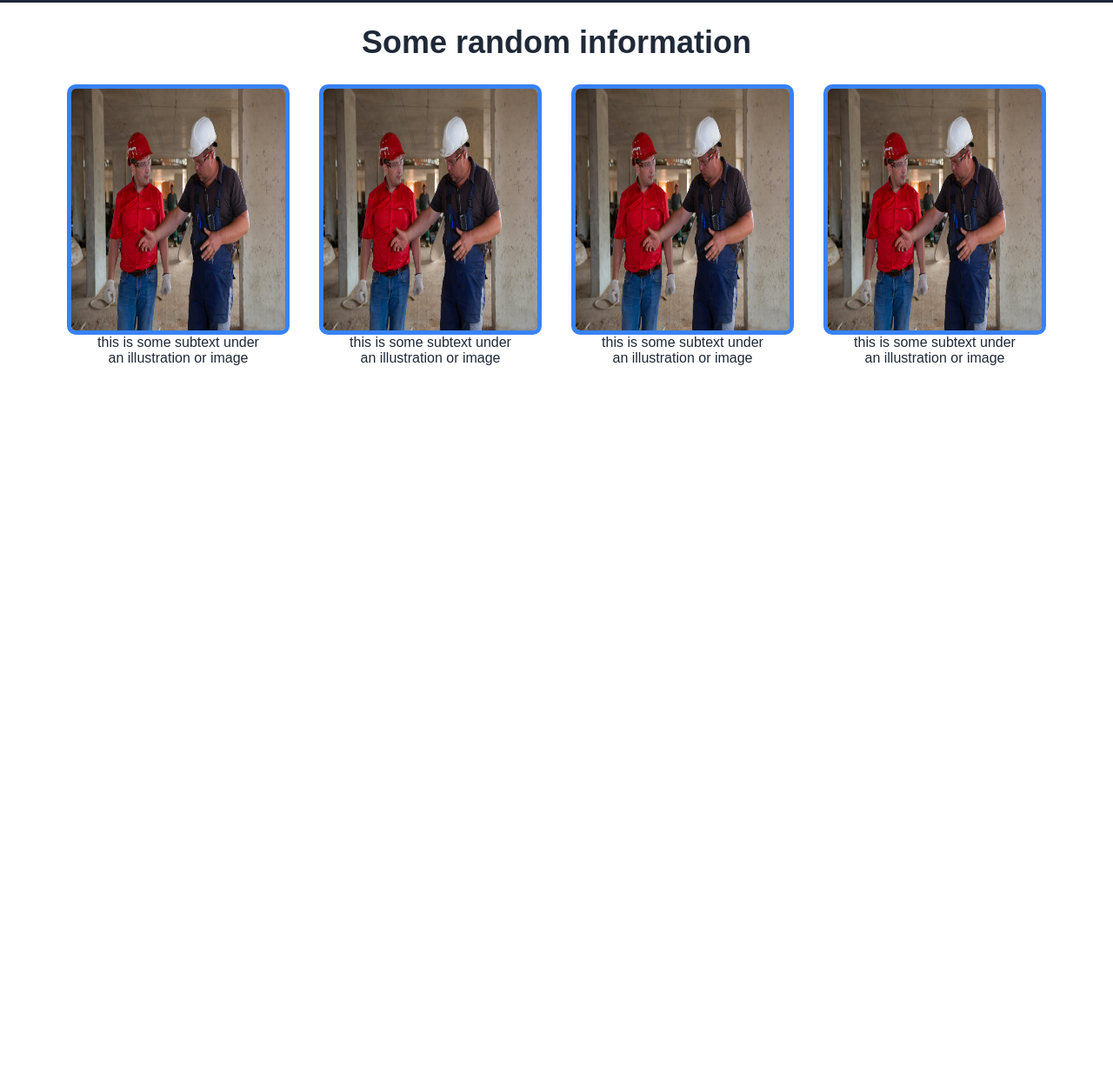
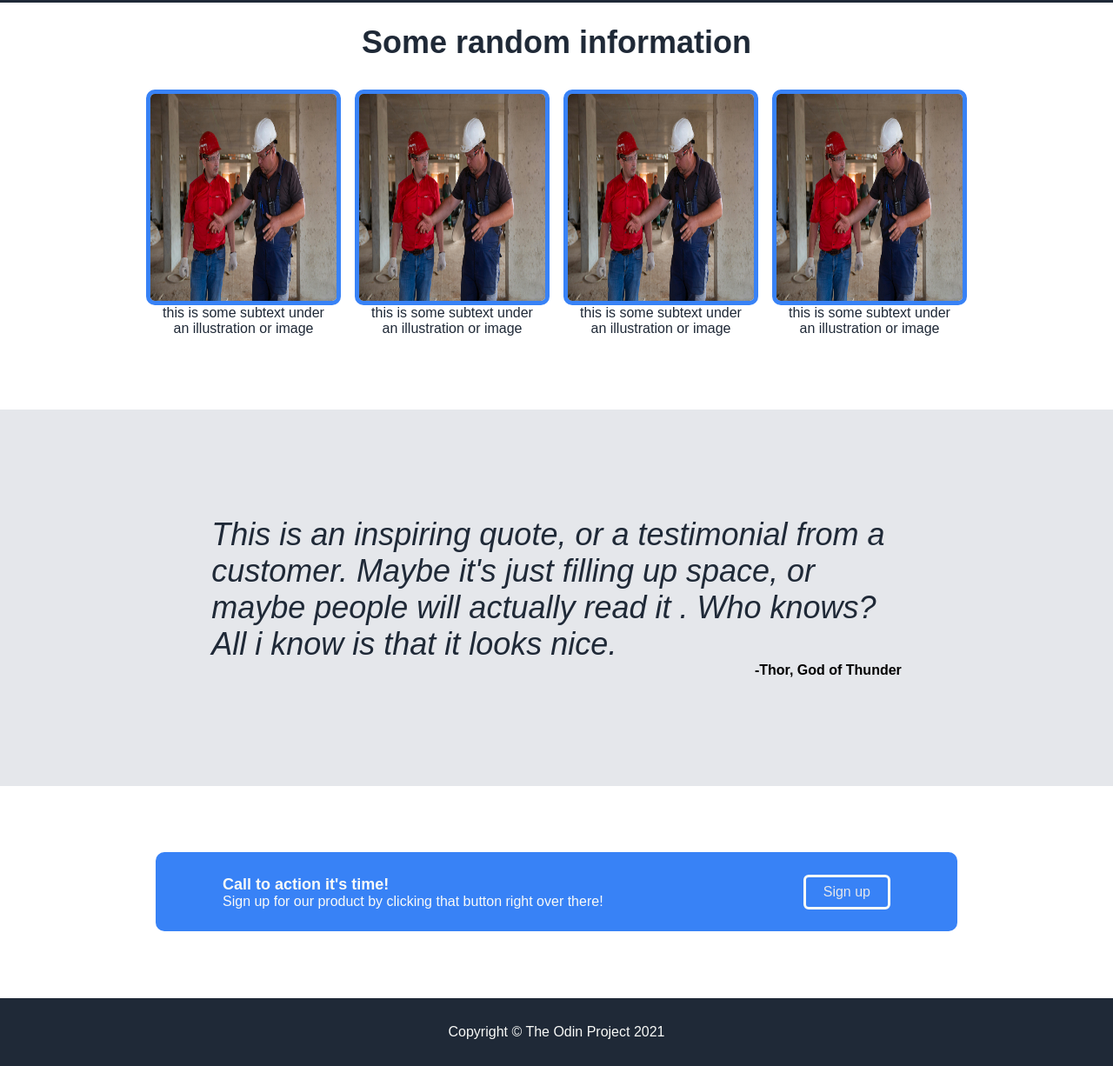
Before and after one commit to CodiNigh/landing-page-, a plain HTML site: page index.html in a window 1280 px wide. Shown: the part 474-1700 px from the top of the page at 87% size. Before the commit the page ends 973 px from the top, so only its background shows below. Drawn offline with Linux system fonts and the light colour scheme.

Commit message:
Add quote, call to action, and footer section

```diff
--- a/index.html
+++ b/index.html
@@ -47,6 +47,23 @@
                 </div>
             </div>
         </div>
+        <div class="quote-section">
+            <div class="quote-container">
+                <div class="quote">This is an inspiring quote, or a testimonial from a customer. Maybe it's just filling up space, or maybe people will actually read it . Who knows? All i know is that it looks nice.</div>
+                <div class="author">-Thor, God of Thunder</div>
+            </div>
+        </div>
+        <div class="call-section">
+            <div class="call-container">
+                <div class="action-container">
+                <div class="call-header">Call to action it's time!</div>
+                <div class="call-text">Sign up for our product by clicking that button right over there!</div></div>
+                <button>Sign up</button>
+            </div>
+        </div>
+    </div>
+    <div class="footer">
+        <div> Copyright &copy; The Odin Project 2021</div>
     </div>
 </body>
 </html>
--- a/style.css
+++ b/style.css
@@ -1,7 +1,3 @@
-/* *{
-    border: solid red;
-} */
-
 body{
     margin: 0;
     padding: 0;
@@ -116,7 +112,8 @@ button{
     flex-direction: column;
     justify-content: center;
     align-items: center;
-    max-width: 290px;
+    max-width: 240px;
+    height: 298px;
 }
 
 .info-container{
@@ -127,8 +124,8 @@ button{
 
 .image{
     align-self: center;
-    max-width: 85%;
-    max-height: 85%;
+    max-width: 89%;
+    max-height: 80%;
     border-radius: 10px;
     border: 5px solid #3882F6;
 }
@@ -138,3 +135,76 @@ button{
     width: 200px;
     color: #1F2937;
 }
+
+/* elements on the quote section */
+.quote-section{
+    background-color: #E5E7EB;
+    display: flex;
+    height: 433px;
+    justify-content: center;
+    align-items: center;
+}
+
+.quote-container{
+    width: 62%;
+}
+
+.quote{
+    font-size: 36px;
+    font-style: italic;
+    color: #1F2937;
+}
+
+.author{
+    font-weight: bolder;
+    text-align: right;
+}
+
+/* Elements on the call to action section */
+.call-section{
+    display: flex;
+    justify-content: center;
+    align-items: center;
+    height: 244px;
+}
+
+.call-container{
+    background-color: #3882F6;
+    width: 60%;
+    display: flex;
+    justify-content: space-between;
+    align-items: flex-end;
+    padding: 2% 6%;
+    border-radius: 10px;
+}
+
+.call-header{
+    font-weight: bolder;
+    color: #F9FAF8;
+    font-size: large;
+}
+
+.call-text{
+    color: #F9FAF8;
+    display: flex;
+    justify-content: space-between;
+    width: 100%;
+    align-items: flex-end;
+}
+
+.call-container button{
+    border: solid #F9FAF8;
+}
+
+/* Elements on the footer section */
+.footer{
+    display: flex;
+    justify-content: center;
+    align-items: center;
+    background-color: #1F2937;
+    height: 78px;
+}
+
+.footer div{
+    color: #F9FAF8;
+}
```
